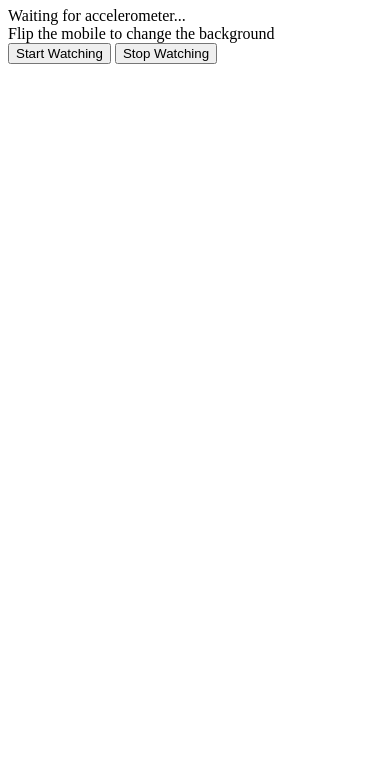
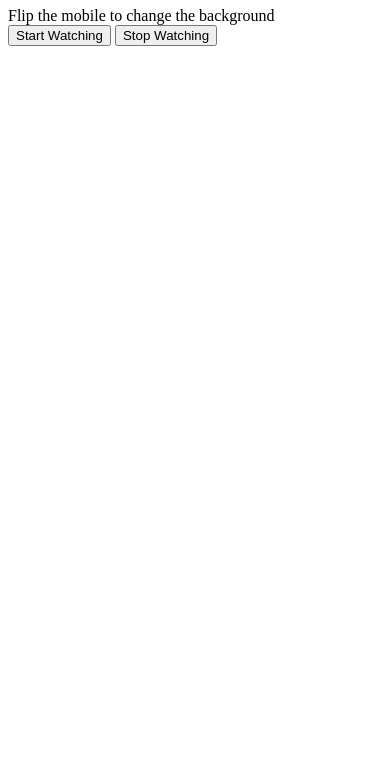
Before and after one commit to Vampiredk/AppTest, a plain HTML site: page index.html in a window 390 px wide. Shown: the part 73-844 px from the top of the page. Drawn offline with Linux system fonts and the light colour scheme; some packages are replaced by stand-ins of ours.

Commit message:
Rework 2.1

```diff
--- a/index.html
+++ b/index.html
@@ -13,7 +13,6 @@
 		<body onload = "onLoad()">
 
 			<h1> Test accelerometer </h1>
-			<div id="accelerometer">Waiting for accelerometer...</div>
 			<div id="test">Flip the mobile to change the background</div>
 			<button onclick = "startWatch();">Start Watching</button>
 			<button onclick = "stopWatch();">Stop Watching</button>
```
